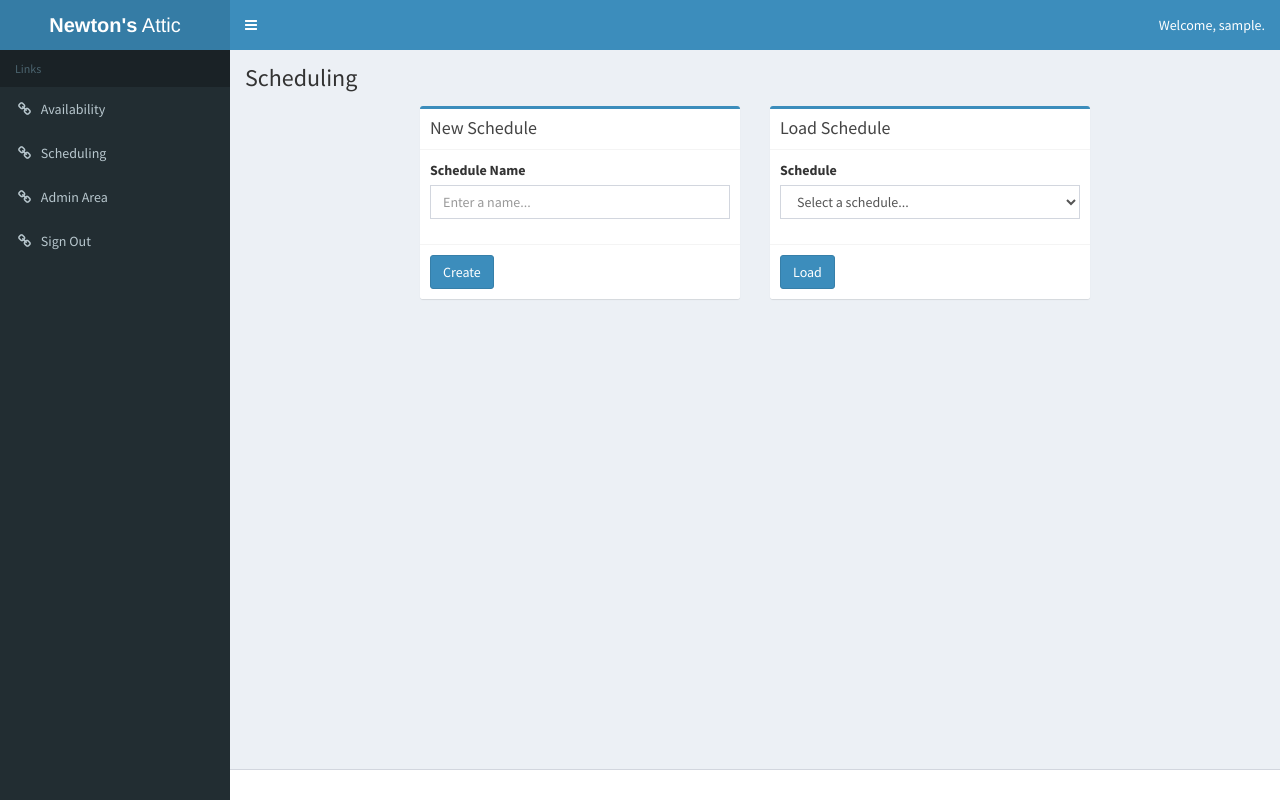
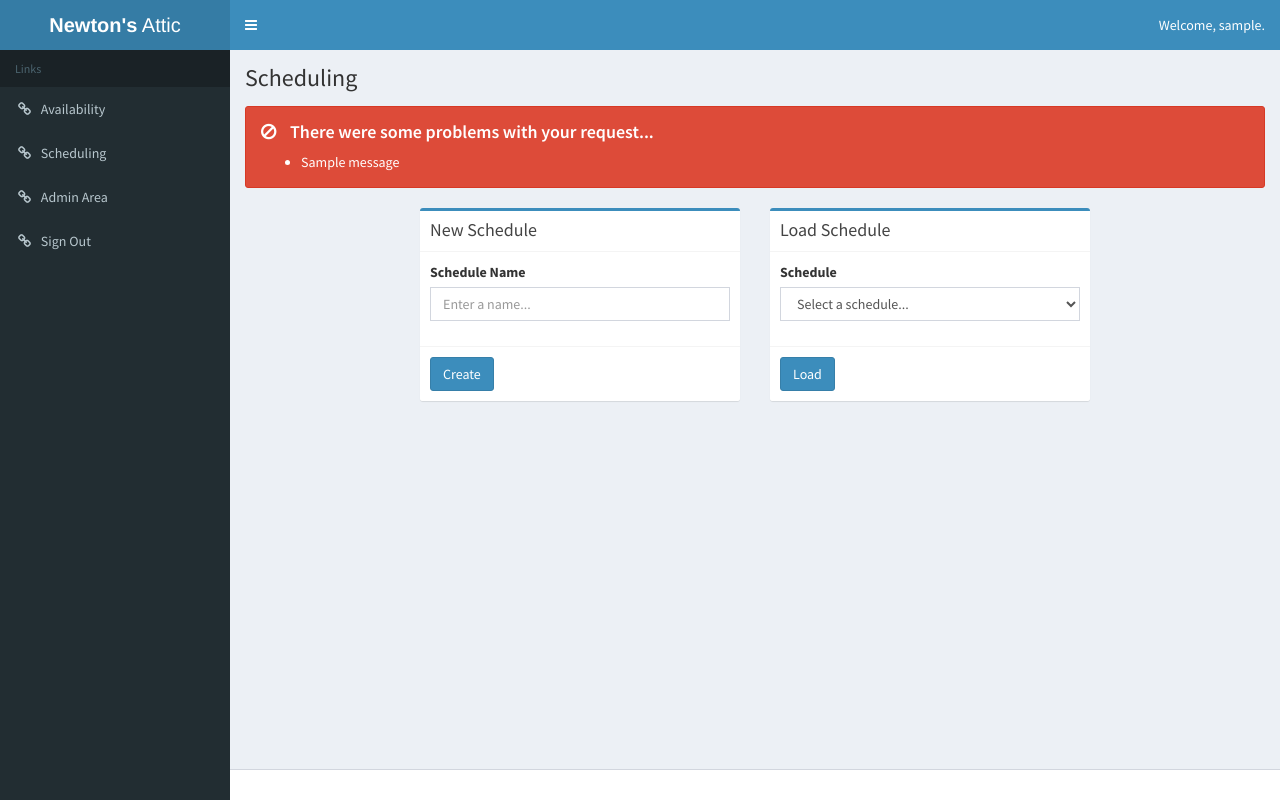
Before and after one commit to cs499group19/newtonsattic, a Django app: page / in a window 1280 px wide. Run offline with Django 3.2, Linux system fonts and the light colour scheme; a user stored in the database is signed in; tables that the repository leaves empty hold one stand-in row (values such as "Sample post"); one stand-in notice (Sample message) is shown; data that the repository does not hold is empty; some libraries are stand-ins or nearby versions.

Commit message:
Setup proper urls and forms for create/load.

```diff
--- a/scheduling/models.py
+++ b/scheduling/models.py
@@ -3,12 +3,16 @@ from django.contrib.postgres.fields import ArrayField
 from datetime import date
 
 
-# Create your models here.
-
-
 class Classroom(models.Model):
     name = models.CharField(max_length=255)
     capacity = models.IntegerField(default=0)
+
+    def json_dict(self):
+        return {
+            'id': self.id,
+            'name': self.name,
+            'capacity': self.capacity
+        }
 
     def __str__(self):
         return self.name
--- /dev/null
+++ b/scheduling/static/scheduling/index.js
@@ -0,0 +1,14 @@
+$(function () {
+    'use strict';
+
+    var $btnScheduleLoad = $('#btn-schedule-load');
+
+    var handleScheduleLoadSubmit = function (event) {
+        event.preventDefault();
+        var scheduleId = $('#schedule-select').val();
+
+        window.location = '/scheduling/' + scheduleId;
+    };
+
+    $btnScheduleLoad.on('click', handleScheduleLoadSubmit);
+});
--- a/scheduling/templates/scheduling/index.html
+++ b/scheduling/templates/scheduling/index.html
@@ -20,17 +20,36 @@
 
 {% block content %}
   <div class="row">
+    {% if messages %}
+      <div class="col-md-12">
+        <div class="alert alert-danger">
+          <h4><i class="icon fa fa-ban"></i> There were some problems with your request...</h4>
+          <ul>
+            {% for message in messages %}
+              <li>{{ message }}</li>
+            {% endfor %}
+          </ul>
+        </div>
+      </div>
+    {% endif %}
     <div class="col-md-4 col-md-offset-2">
       <div class="box box-primary">
         <div class="box-header with-border">
           <h3 class="box-title">New Schedule</h3>
         </div>
-        <form role="form" action="{% url 'load_schedule' %}" method="post">
+        <form role="form" action="{% url 'new_schedule' %}" method="post">
           {% csrf_token %}
           <div class="box-body">
             <div class="form-group">
               <label for="schedule-name">Schedule Name</label>
-              <input id="schedule-name" class="form-control" name="name" type="text" placeholder="Enter a name...">
+              <input id="schedule-name"
+                     class="form-control"
+                     name="name"
+                     type="text"
+                     placeholder="Enter a name..."
+                     required
+                     autocomplete="off"
+              >
             </div>
           </div>
           <div class="box-footer">
@@ -44,7 +63,7 @@
         <div class="box-header with-border">
           <h3 class="box-title">Load Schedule</h3>
         </div>
-        <form role="form" action="{% url 'new_schedule' %}" method="get">
+        <form id="form-schedule-load" role="form" method="get">
           <div class="box-body">
             <div class="form-group">
               <label for="schedule-select">Schedule</label>
@@ -57,7 +76,7 @@
             </div>
           </div>
           <div class="box-footer">
-            <button class="btn btn-primary">Load</button>
+            <button id="btn-schedule-load" class="btn btn-primary">Load</button>
           </div>
         </form>
       </div>
@@ -74,9 +93,5 @@
 {% endblock %}
 
 {% block javascript %}
-  <script type="text/javascript">
-    $(function () {
-
-    });
-  </script>
+  <script src="{% static 'scheduling/index.js' %}"></script>
 {% endblock %}
--- a/scheduling/urls.py
+++ b/scheduling/urls.py
@@ -6,6 +6,6 @@ from . import views
 urlpatterns = [
     url(r'^$', views.index, name='index'),
     url(r'^new/$', views.create_new_schedule, name='new_schedule'),
-    url(r'^(?P<schedule_id>\d+)$', views.load_schedule, name='load_schedule'),
+    url(r'^(?P<schedule_id>\d+)$', views.edit_schedule, name='edit_schedule'),
     url(r'^availability/$', views.instructor_availability, name='availability')
 ]
--- a/scheduling/views.py
+++ b/scheduling/views.py
@@ -2,22 +2,49 @@ from django.shortcuts import render
 from django.contrib.auth.decorators import login_required
 from django.apps import apps
 from django.core import serializers
-from django.conf import settings
+from django.shortcuts import get_object_or_404
+from django.http import HttpResponseRedirect
+from django.http import HttpResponse
+from django.contrib import messages
+from django.core.urlresolvers import reverse
 
-# Create your views here.
+from . import models
 
 
 @login_required(login_url='/login/')
 def index(request):
+    context = {'schedules': models.Schedule.objects.all()}
+
+    return render(request, 'scheduling/index.html', context)
+
+
+@login_required(login_url='/login/')
+def create_new_schedule(request):
+    name = request.POST.get('name')
+
+    if name is None or not name.strip():
+        messages.error(request, 'Schedule name must not be blank.')
+
+        return HttpResponseRedirect(reverse('index'))
+
+    schedule = models.Schedule(name=name)
+    schedule.save()
+
+    return HttpResponseRedirect(reverse('load_schedule', args=(schedule.id,)))
+
+
+@login_required(login_url='/login/')
+def edit_schedule(request, schedule_id):
+    schedule = get_object_or_404(models.Schedule, pk=schedule_id)
+
     models_to_get = [
         'Class',
         'Classroom',
-        'Instructor',
-        'Schedule'
+        'Instructor'
     ]
 
     # Get all models specified above.
-    models = map(lambda name: apps.get_model('scheduling', name), models_to_get)
+    model_set = map(lambda name: apps.get_model('scheduling', name), models_to_get)
 
     context = {
         'data': {},
@@ -29,35 +56,14 @@ def index(request):
     for week in context['weeks']:
         context['sorted'][week] = []
 
-    for model in models:
+    for model in model_set:
         # Get all records associated with a particular model and serialize them.
         records = model.objects.all()
 
         context[model.__name__] = records
         context['data'][model.__name__] = serializers.serialize('json', records)
 
-    import random
-    import pprint
-    random.seed(15)
-    for c in context['Class']:
-        for week in context['weeks']:
-            if random.random() > 0.51:
-                context['sorted'][week].append(c)
-
-    pprint.pprint(context['sorted'])
-
-    # return render(request, 'scheduling/schedule.html', context)
-    return render(request, 'scheduling/index.html', context)
-
-
-@login_required(login_url='/login/')
-def create_new_schedule(request):
-    pass
-
-
-@login_required(login_url='/login/')
-def load_schedule(request, schedule_id):
-    return
+    return render(request, 'scheduling/schedule.html', context)
 
 
 @login_required(login_url='/login/')
```
Also changed, not shown: newtonsattic/settings.py (+9 -0 lines).
